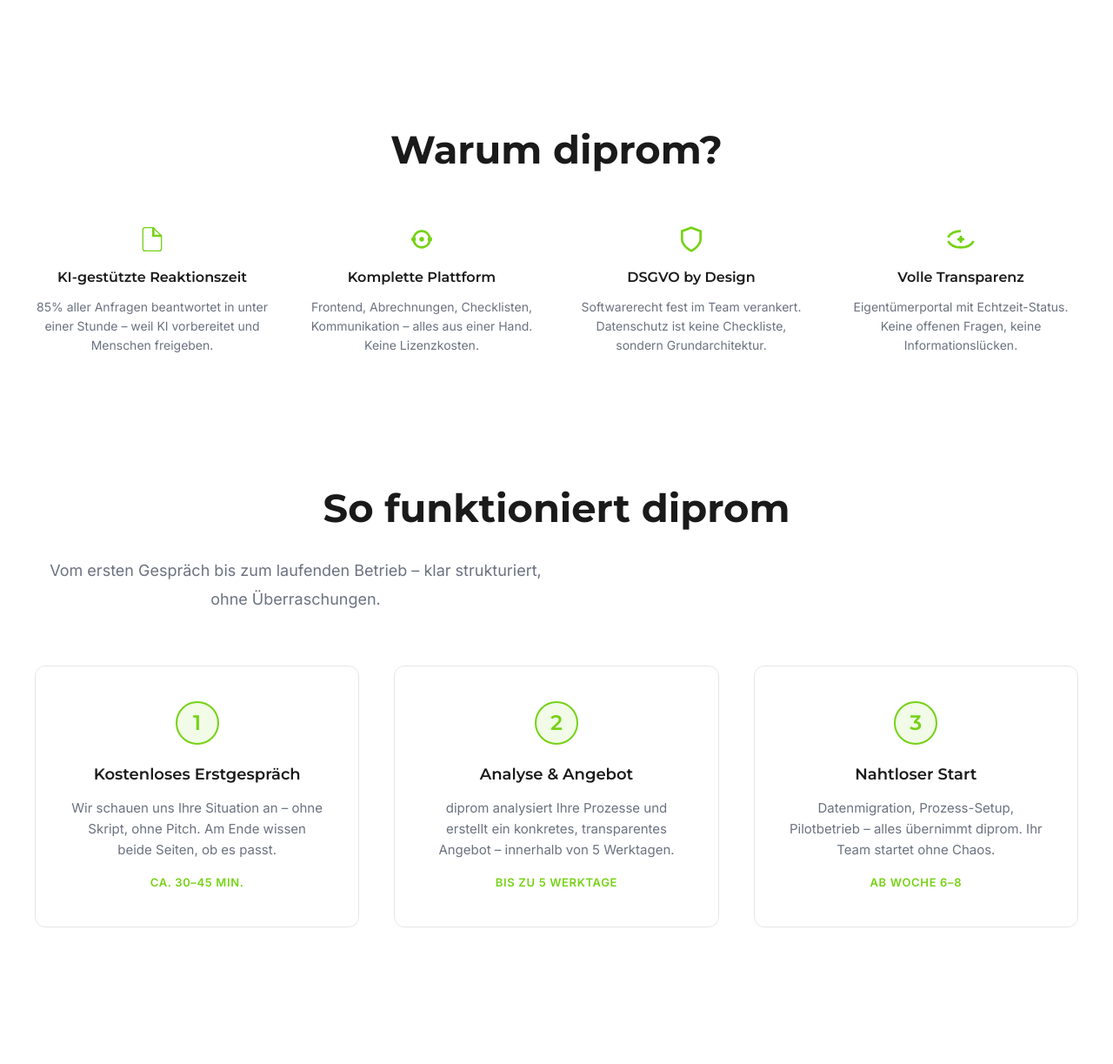
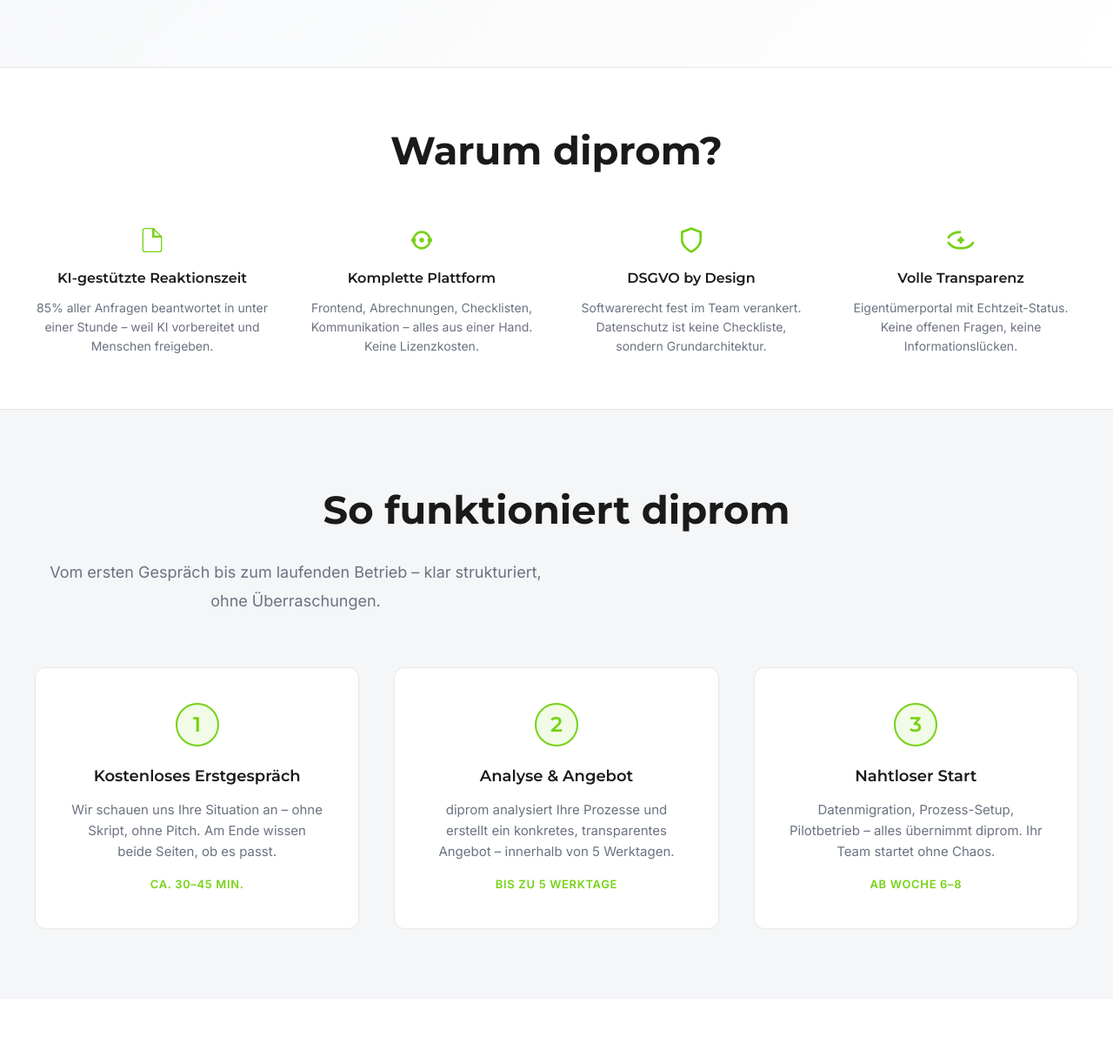
Before and after one commit to SebastianReinemann/diprom-homepage, a plain HTML site: page index.html in a window 1280 px wide. Shown: the part 2032-3255 px from the top of the page at 87% size. Drawn offline with Linux system fonts and the light colour scheme.

Commit message:
Revert: Sections wieder undurchsichtig (Textlesbarkeit)

```diff
--- a/index.html
+++ b/index.html
@@ -238,7 +238,7 @@
 
     /* ZIELGRUPPEN */
     .zielgruppen {
-      background: transparent;
+      background: var(--white);
     }
 
     .zielgruppen-grid {
@@ -280,7 +280,9 @@
 
     /* USP BAR */
     .usp-section {
-      background: transparent;
+      background: var(--white);
+      border-top: 1px solid var(--line);
+      border-bottom: 1px solid var(--line);
       padding: 60px 20px;
     }
 
@@ -329,7 +331,7 @@
 
     /* HOW IT WORKS */
     .how-section {
-      background: transparent;
+      background: var(--structure);
       padding: 80px 20px;
     }
 
@@ -439,7 +441,7 @@
 
     /* PROBLEM/LÖSUNG */
     .problem-solution {
-      background: transparent;
+      background: linear-gradient(135deg, var(--structure) 0%, var(--white) 100%);
     }
 
     .split-content {
```
